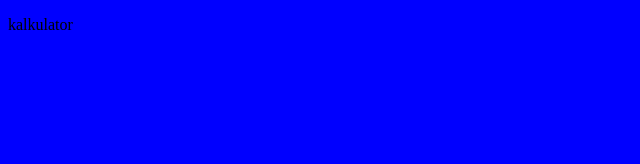
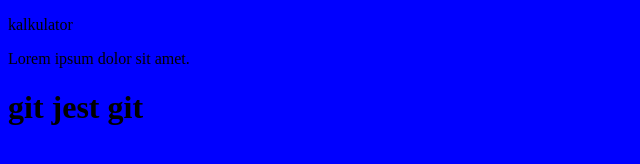
Before and after one commit to Alicja0310/kalkulator, a plain HTML site: page index.html in a window 1280 px wide. Shown: the whole page, without its empty margins (0-640 px from the left). Drawn offline with Linux system fonts and the light colour scheme.

Commit message:
dodalam h1

```diff
--- a/index.html
+++ b/index.html
@@ -9,6 +9,8 @@
 
     <link rel="stylesheet" href="style.css">
     <p>kalkulator</p>
+    <p>Lorem ipsum dolor sit amet.</p>
+    <h1>git jest git</h1>
 
 
 </body>
```
